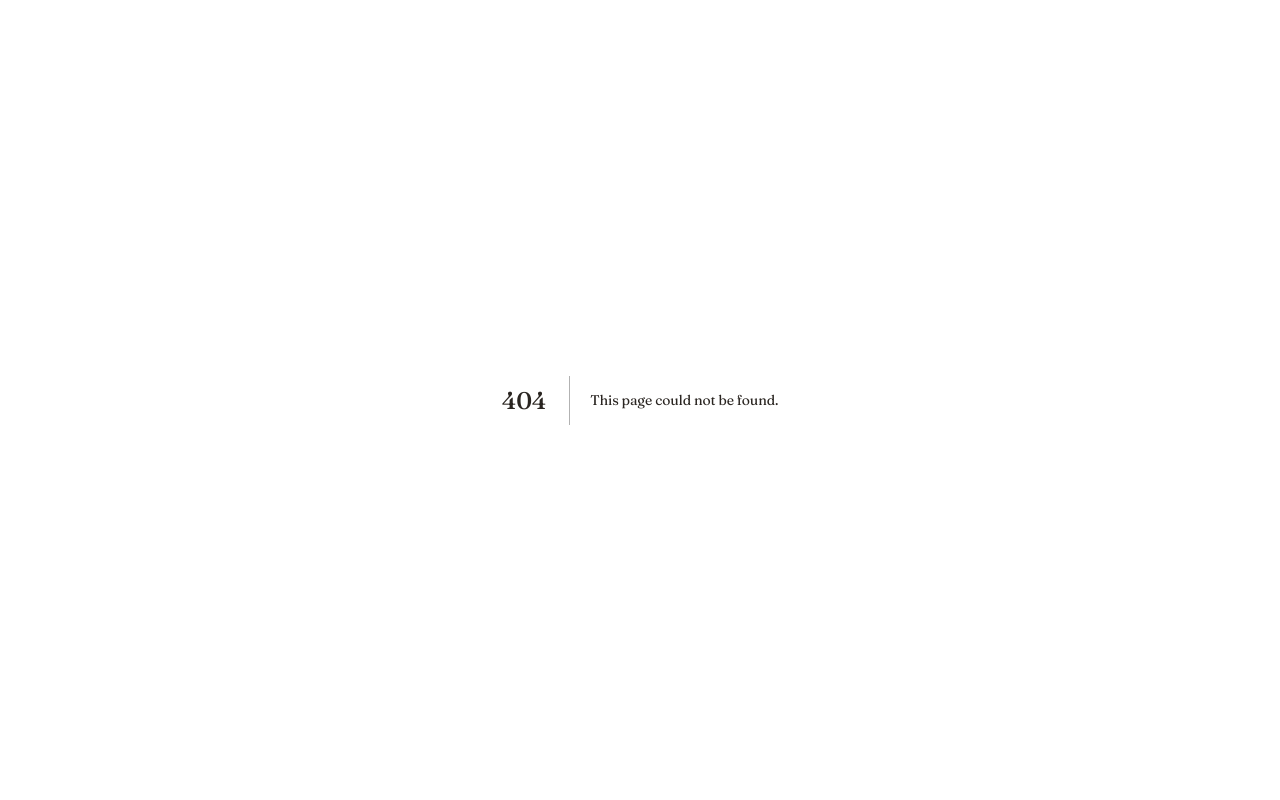
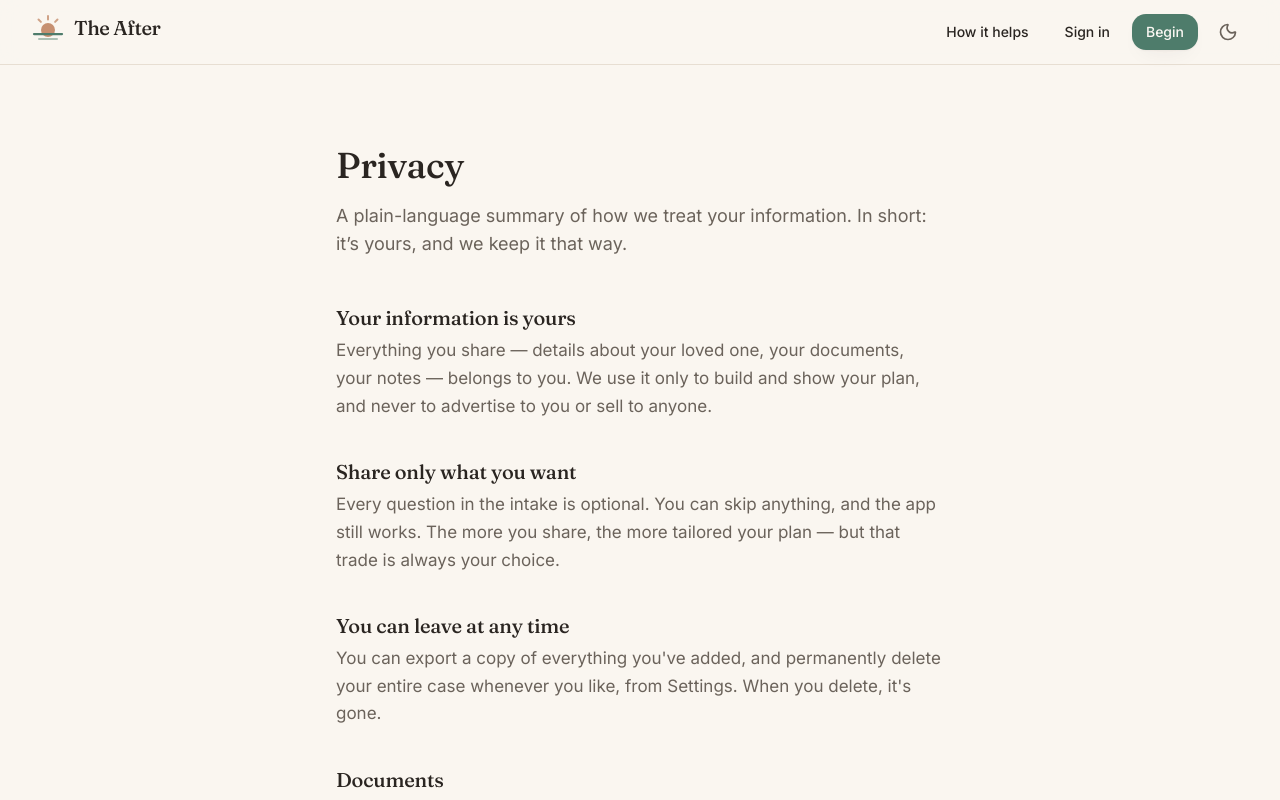
Before and after one commit to Archit1706/the-after, a Next.js app: page /privacy in a window 1280 px wide. Before the commit this address had no page. Shown: the top 800 px of the page. Built offline with nearby package versions, Linux system fonts and the light colour scheme.

Commit message:
feat(site): how-it-helps and privacy pages
Co-Authored-By: MokshitSurana <mokshitsurana3110@gmail.com>

```diff
--- /dev/null
+++ b/src/app/how-it-helps/page.tsx
@@ -0,0 +1,39 @@
+import { SiteHeader } from "@/components/site/site-header";
+import { SiteFooter } from "@/components/site/site-footer";
+import { Container } from "@/components/ui/container";
+import { HowItWorks } from "@/components/site/landing/how-it-works";
+import { Pillars } from "@/components/site/landing/pillars";
+import { Inclusivity } from "@/components/site/landing/inclusivity";
+import { PrivacyNote } from "@/components/site/landing/privacy-note";
+import { FinalCta } from "@/components/site/landing/final-cta";
+
+export const metadata = {
+  title: "How it helps",
+  description:
+    "How The After guides you through the practical side of loss, one gentle step at a time.",
+};
+
+export default function HowItHelpsPage() {
+  return (
+    <>
+      <SiteHeader />
+      <main id="main" className="flex-1">
+        <section className="py-16 sm:py-20">
+          <Container size="sm" className="text-center">
+            <h1 className="text-4xl sm:text-5xl">How The After helps</h1>
+            <p className="mx-auto mt-5 max-w-xl text-lg text-muted-foreground">
+              A calm companion for everything that follows a loss &mdash; so you
+              can focus on grieving, not paperwork.
+            </p>
+          </Container>
+        </section>
+        <HowItWorks />
+        <Pillars />
+        <Inclusivity />
+        <PrivacyNote />
+        <FinalCta />
+      </main>
+      <SiteFooter />
+    </>
+  );
+}
--- /dev/null
+++ b/src/app/privacy/page.tsx
@@ -0,0 +1,59 @@
+import { SiteHeader } from "@/components/site/site-header";
+import { SiteFooter } from "@/components/site/site-footer";
+import { Container } from "@/components/ui/container";
+
+export const metadata = {
+  title: "Privacy",
+  description: "How The After treats your information.",
+};
+
+const sections = [
+  {
+    heading: "Your information is yours",
+    body: "Everything you share — details about your loved one, your documents, your notes — belongs to you. We use it only to build and show your plan, and never to advertise to you or sell to anyone.",
+  },
+  {
+    heading: "Share only what you want",
+    body: "Every question in the intake is optional. You can skip anything, and the app still works. The more you share, the more tailored your plan — but that trade is always your choice.",
+  },
+  {
+    heading: "You can leave at any time",
+    body: "You can export a copy of everything you've added, and permanently delete your entire case whenever you like, from Settings. When you delete, it's gone.",
+  },
+  {
+    heading: "Documents",
+    body: "Files you upload are stored to power your vault. When connected to secure cloud storage, they're kept private to your account and served through short-lived, signed links.",
+  },
+  {
+    heading: "Not professional advice",
+    body: "The After offers general, practical guidance to help you get organized. It is not legal, tax, financial, or medical advice, and it isn't a substitute for a licensed professional. Please verify anything important for your situation.",
+  },
+];
+
+export default function PrivacyPage() {
+  return (
+    <>
+      <SiteHeader />
+      <main id="main" className="flex-1">
+        <Container size="sm" className="py-16 sm:py-20">
+          <h1 className="text-4xl">Privacy</h1>
+          <p className="mt-4 text-lg text-muted-foreground">
+            A plain-language summary of how we treat your information. In short:
+            it&rsquo;s yours, and we keep it that way.
+          </p>
+          <div className="mt-12 space-y-10">
+            {sections.map((s) => (
+              <section key={s.heading}>
+                <h2 className="text-xl">{s.heading}</h2>
+                <p className="mt-2 leading-relaxed text-muted-foreground">
+                  {s.body}
+                </p>
+              </section>
+            ))}
+          </div>
+        </Container>
+      </main>
+      <SiteFooter />
+    </>
+  );
+}
```
